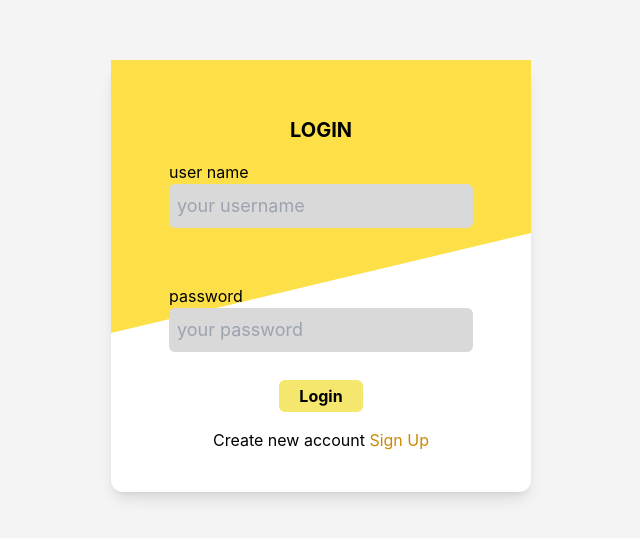
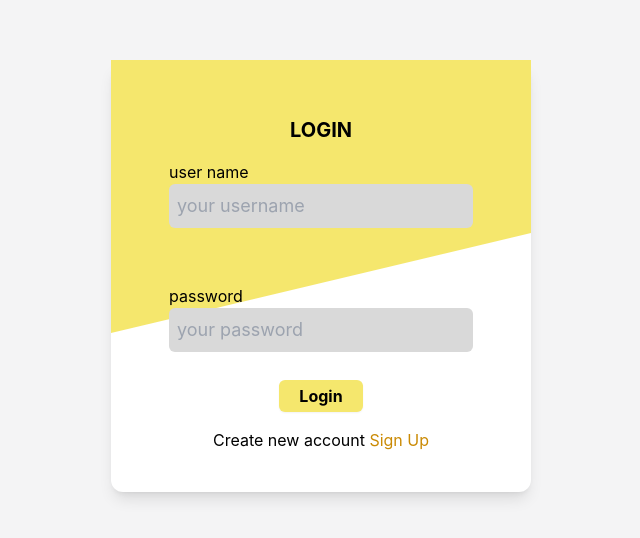
Before and after one commit to NICOLA-200/ultimate-chat, a React (Create React App) app: page /login in a window 1280 px wide. Shown: the part 124-662 px from the top of the page, without its empty margins (319-959 px from the left). Built offline with nearby package versions, Linux system fonts and the light colour scheme.

Commit message:
other changes

```diff
--- a/public/index.html
+++ b/public/index.html
@@ -24,7 +24,7 @@
       work correctly both with client-side routing and a non-root public URL.
       Learn how to configure a non-root public URL by running `npm run build`.
     -->
-    <title>React App</title>
+    <title>Ultimate Chat</title>
   </head>
   <body>
     <noscript>You need to enable JavaScript to run this app.</noscript>
--- a/src/components/Cards/ChatCard.jsx
+++ b/src/components/Cards/ChatCard.jsx
@@ -81,15 +81,14 @@ export default function ChatCard({ info, id, isTwo }) {
     setReceivedMessage((prev) => [...prev, data]);
   };
 
-  const sendMessage = () => {
+  const sendMessage = async () => {
     if (message !== null && message == "image selected") {
-      setLoading(true);
       sendImage();
       setMessage("");
       setAvatar("");
       setFile(null);
       setImageView(false);
-    } else if (message != null || message !="") {
+    } else if (message) {
       socket.current.emit("send-message", {
         message,
         receiverId: id._id,
--- a/src/pages/Login.jsx
+++ b/src/pages/Login.jsx
@@ -26,8 +26,8 @@ export default function Login() {
     <div className=" flex justify-center items-center w-full h-[100vh] py-20 sm:py-0 bg-zinc-100 relative">
       <div className="flex items-center w-[420px] sm:my-0  bg-white shadow-lg rounded-xl flex-col space-y-4 relative h-auto p-10 justify-center">
         <div className=" absolute h-[50%] w-full top-0 z-0 ">
-          <div className="bg-yellow-300 h-[80%] w-full"></div>
-          <div className="bg-yellow-300 h-0 w-0 border-b-[100px] border-l-[420px]  border-b-white  border-l-transparent"></div>
+          <div className="bg-yellowColor h-[80%] w-full"></div>
+          <div className="bg-yellowColor h-0 w-0 border-b-[100px] border-l-[420px]  border-b-white  border-l-transparent"></div>
         </div>
 
         <p className="font-bold text-xl relative">LOGIN</p>
@@ -66,7 +66,7 @@ export default function Login() {
         {status1 && <p className="text-red-500">{status1}</p>}
 
         <button
-          className="bg-yellowColor  text-black p-1 font-bold px-5 rounded-md hover:bg-yellow-400  hover:border-yellow-300 "
+          className="bg-yellowColor  shadow-sm text-black p-1 font-bold px-5 rounded-md hover:bg-yellow-400  hover:border-yellow-300 "
           onClick={submitHandler}
           disabled={loading}
         >
--- a/src/pages/SignUp.jsx
+++ b/src/pages/SignUp.jsx
@@ -8,7 +8,7 @@ import { useSelector } from "react-redux";
 import { Navigate } from "react-router-dom";
 import Loading from "../components/loader/Loading.jsx";
 import { BsLayoutSidebar } from "react-icons/bs";
-import "../App.css"
+import "../App.css";
 
 export default function SignUp() {
   const initialState = {
@@ -57,7 +57,6 @@ export default function SignUp() {
                 name="username"
                 value={data.username}
                 required
-
                 className="bg-[#D9D9D9] text-neutral-600 focus:border-yellow-300 fo  p-2 text-lg border-[2px] rounded-md pl-2 "
               />
             </div>
@@ -129,7 +128,7 @@ export default function SignUp() {
             type="submit"
             value={"Sign up"}
             disabled={loading}
-            className="bg-yellowColor mt-5  text-black p-1 font-bold px-2 text-center rounded-md hover:bg-yellow-400  hover:border-yellow-300 "
+            className="bg-yellowColor mt-5  shadow-sm text-black p-1 font-bold px-2 text-center rounded-md hover:bg-yellow-400  hover:border-yellow-300 "
           />
         </form>
 
```
Also changed, not shown: 1 other file (tests, documents, lock files or other folders).
